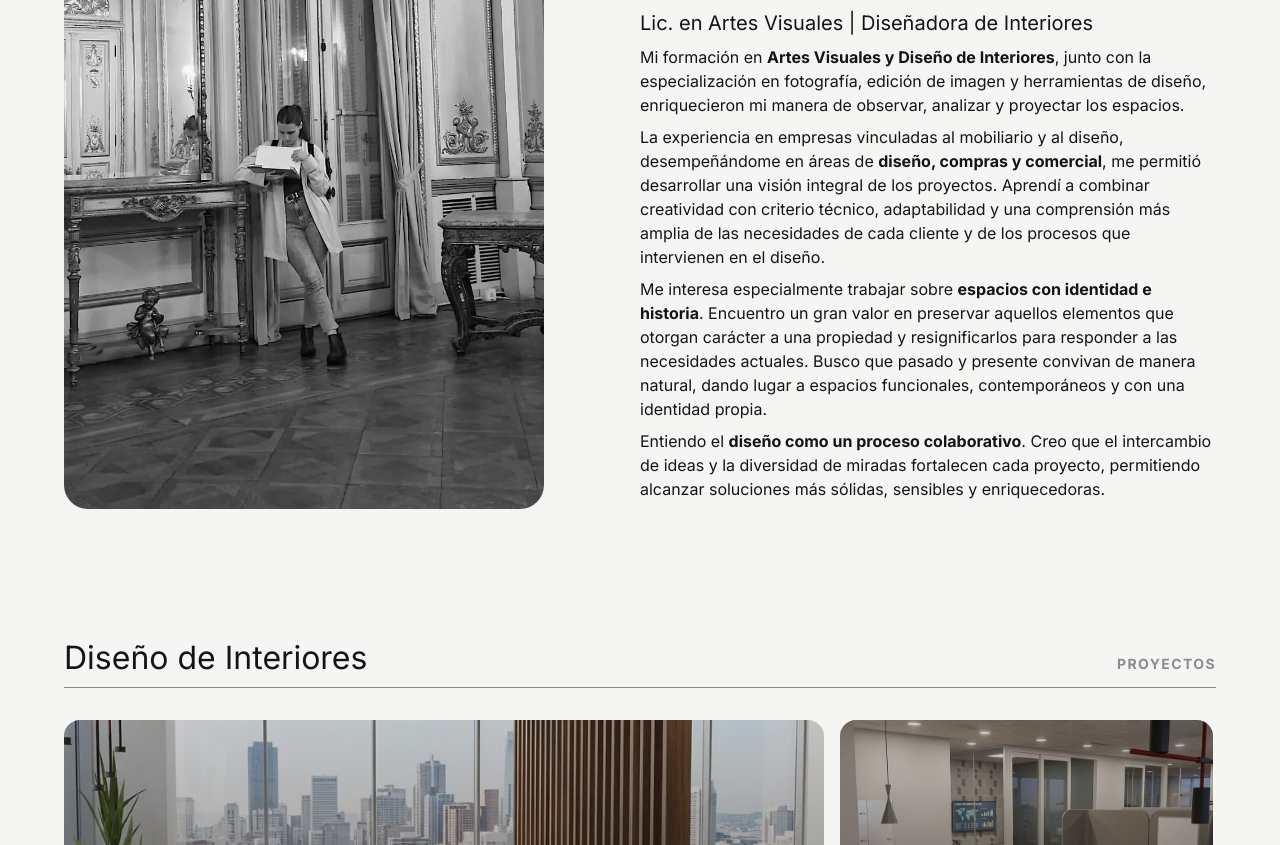
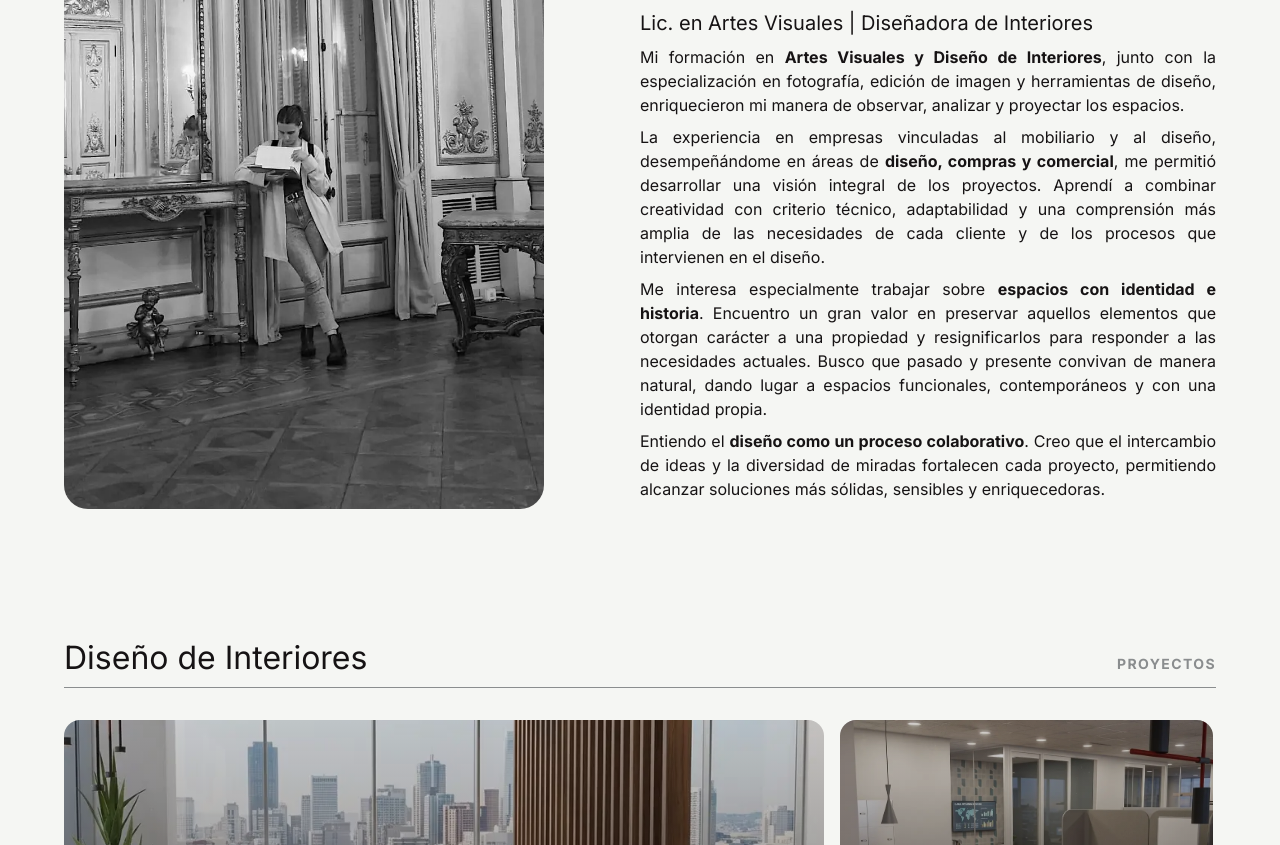
Before and after one commit to tiempoheredado/tiempoheredado.github.io, an Astro site: page / in a window 1280 px wide. Shown: the part 1075-1920 px from the top of the page. Built offline with nearby package versions, Linux system fonts and the light colour scheme; Astro itself is replaced by a stand-in of ours.

Commit message:
Se justifica el texto de la bio

```diff
--- a/src/pages/index.astro
+++ b/src/pages/index.astro
@@ -69,7 +69,7 @@ const artImages: Record<string, typeof daniel> = {
         </p>
         {
           CONTENT.aboutMe.description.map((paragraph) => (
-            <p class="font-body text-base text-dark my-2" set:html={paragraph} />
+            <p class="font-body text-base text-dark my-2 text-justify" set:html={paragraph} />
           ))
         }
       </div>
```
